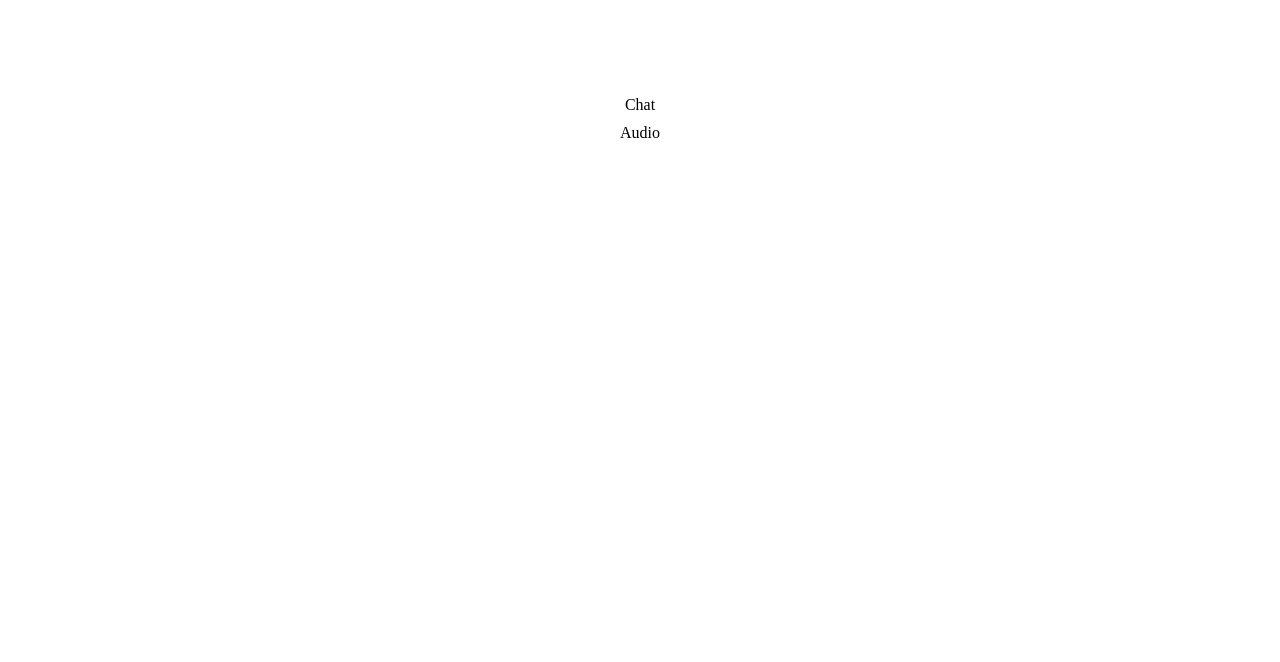
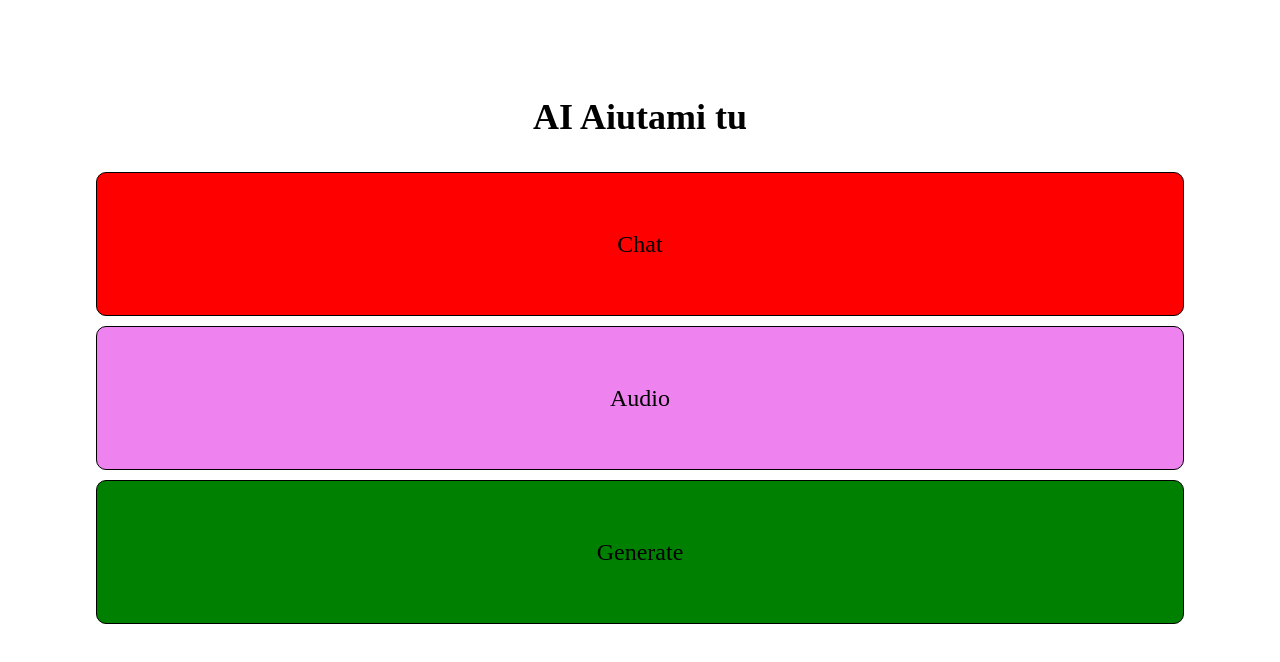
Before and after one commit to Altariel/blqchatgptexperiments, a Next.js app: page / in a window 1280 px wide. Shown: the top 662 px of the page. Built offline with nearby package versions, Linux system fonts and the light colour scheme.

Commit message:
add three big buttons to home

```diff
--- a/pages/chat/index.tsx
+++ b/pages/chat/index.tsx
@@ -46,7 +46,7 @@ export default function Chat() {
   return (
     <div className={styles.main}>
       <h1>Chat</h1>
-      <div> model: "gpt-3.5-turbo"</div>
+      <div>model: gpt-3.5-turbo</div>
       <form>
         <div className={styles.label}>
           <label htmlFor='api-key'>API Key</label>
--- /dev/null
+++ b/pages/generate/index.module.css
@@ -0,0 +1,3 @@
+.container {
+    color:aquamarine;
+}
--- /dev/null
+++ b/pages/generate/index.tsx
@@ -0,0 +1,5 @@
+import classes from "./index.module.css";
+
+export default function Generate() {
+    return <div className={classes.container}>Generate</div>;
+}
--- a/pages/index.module.css
+++ b/pages/index.module.css
@@ -1,14 +1,41 @@
+.h1 {
+  text-align: center;
+  font-size: 36px;
+  margin-bottom: 24px;
+}
+
 .main {
   display: flex;
   flex-direction: column;
-  align-items: center;
+  align-items: stretch;
   gap: 10px;
   padding: 6rem;
   min-height: 100vh;
 }
 
-.label {
-  gap: 10px;
+.bigButton {
+  border-radius: 10px;
+  border: solid 1px black;
+  height: 144px;
   display: flex;
-  flex-direction: row;
+  align-items: center;
+  justify-content: center;
+  font-size: 24px;
 }
+
+.bigButton:hover {
+  border: solid 2px rgba(0, 0, 255, 0.2);
+  box-shadow: 4px 4px 2px 1px rgba(0, 0, 255, 0.2);
+}
+
+.bigButtonChat {
+  background-color: red;
+}
+
+.bigButtonTranscribe {
+  background-color: violet;
+}
+
+.bigButtonGenerate {
+  background-color: green;
+}
--- a/pages/index.tsx
+++ b/pages/index.tsx
@@ -1,15 +1,34 @@
-import Head from "next/head";
-import Image from "next/image";
-import { Inter } from "next/font/google";
-import classes from './index.module.css';
-import styles from "@/styles/Home.module.css";
+import React, { Fragment } from "react";
 import Link from "next/link";
+import classes from "./index.module.css";
+import classNames from "classnames";
+import { useRouter } from "next/router";
 
-const inter = Inter({ subsets: ["latin"] });
+export default function HomePage() {
+    const router = useRouter();
 
-export default function Home() {
-  return <div className={classes.main}>
-    <Link href="/chat" >Chat</Link>
-    <Link href="/audio" >Audio</Link>
-  </div>
+    function handleClickChat() {
+        router.push("/chat");
+    }
+
+    function handleClickTranscribe() {
+        router.push("/audio");
+    }
+
+    function handleClickGenerate() {
+        router.push("/generate");
+    }
+
+    return <div className={classes.main}>
+        <h1 className={classes.h1}>AI Aiutami tu</h1>
+        <div className={classNames(classes.bigButton, classes.bigButtonChat)} onClick={handleClickChat}>
+            Chat
+        </div>
+        <div className={classNames(classes.bigButton, classes.bigButtonTranscribe)} onClick={handleClickTranscribe}>
+            Audio
+        </div>
+        <div className={classNames(classes.bigButton, classes.bigButtonGenerate)} onClick={handleClickGenerate}>
+            Generate
+        </div>
+    </div>
 }
```
